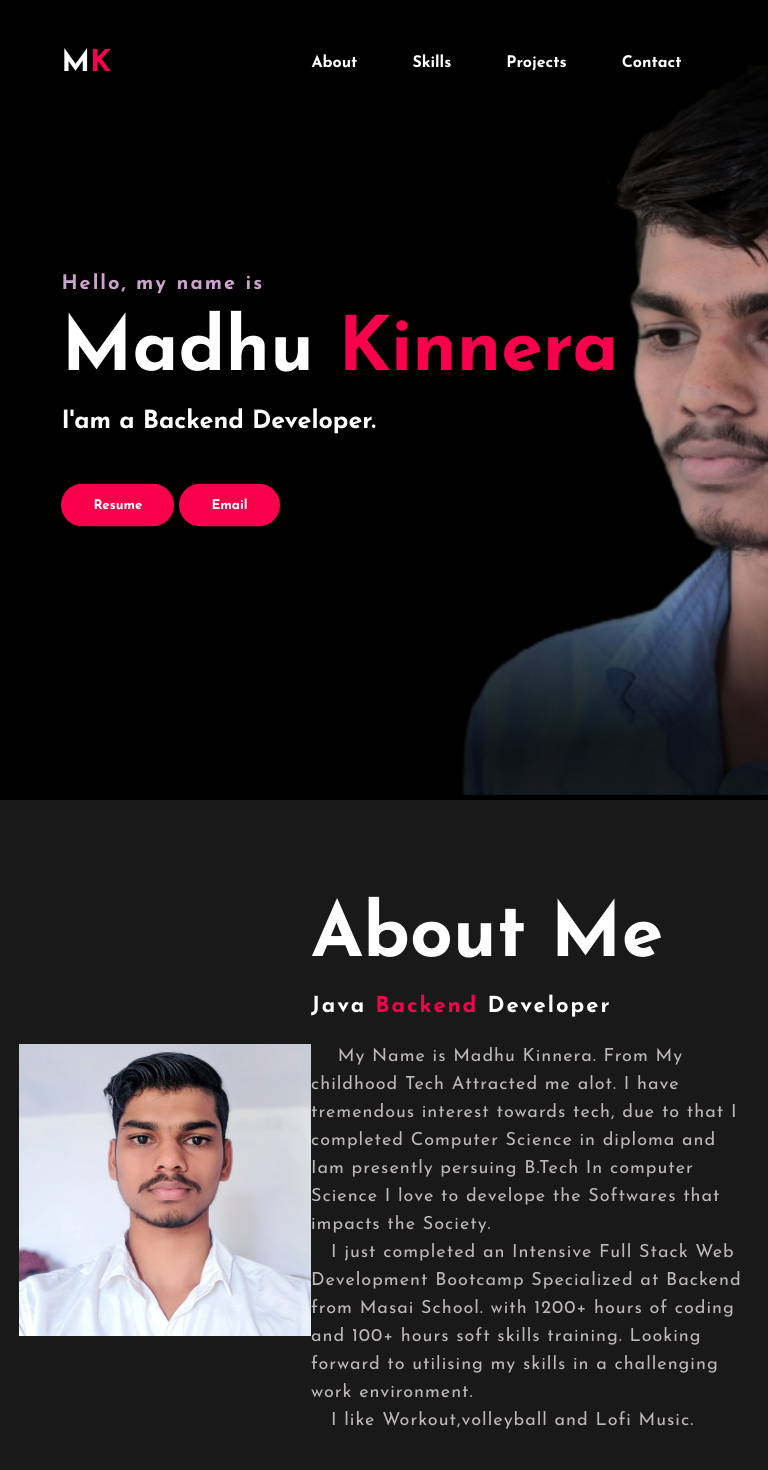
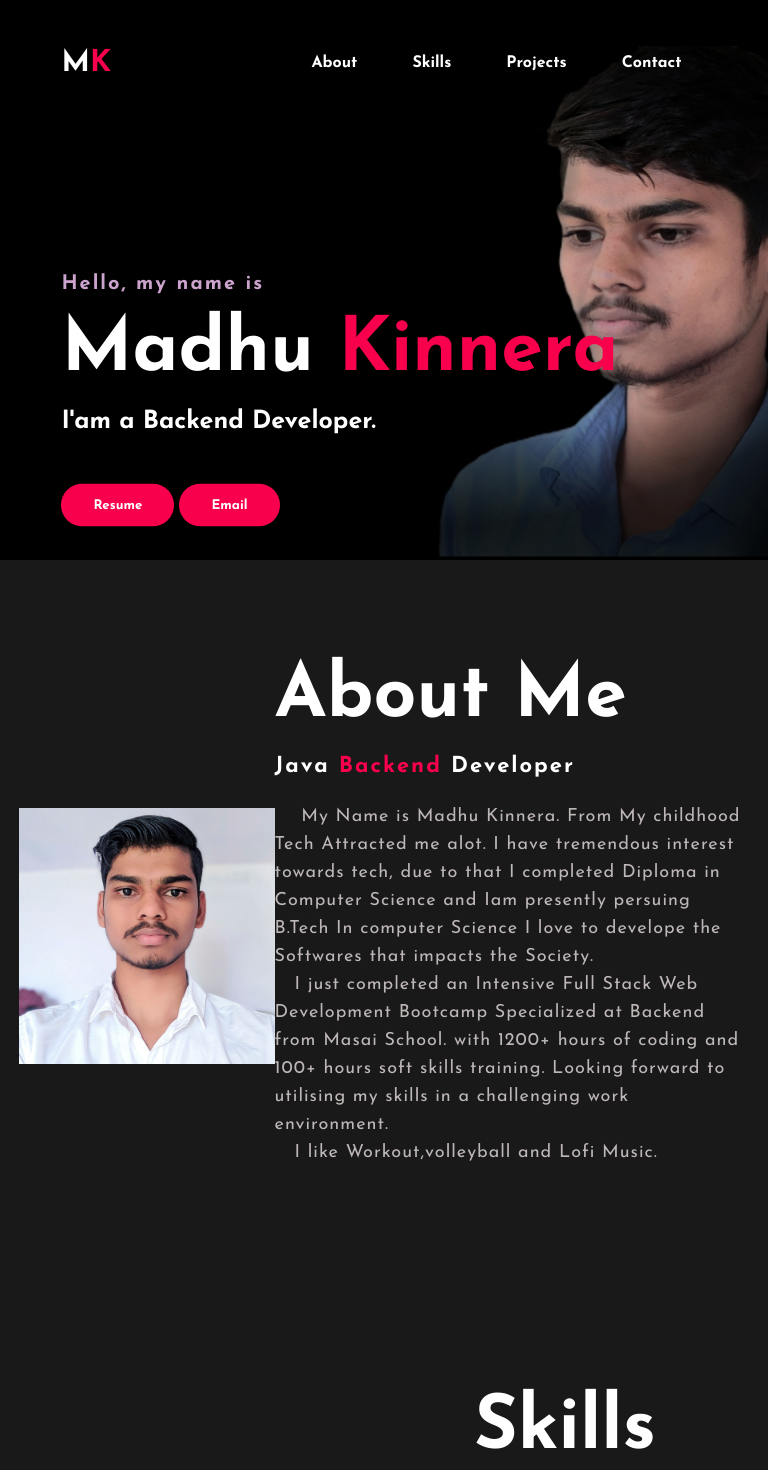
Before and after one commit to MadhuKinnera/MadhuKinnera.github.io, a plain HTML site: page index.html in a window 768 px wide. Shown: the top 1470 px of the page. Drawn offline with Linux system fonts and the light colour scheme.

Commit message:
responsiveness added

```diff
--- a/css/style.css
+++ b/css/style.css
@@ -309,3 +309,13 @@ footer p:nth-child(2){
 	bottom: 35px;
 	font-size: 14px;
 }
+
+/* medium screens */
+@media all and (min-width: 768px) and (max-width: 1024px) {
+.main img{
+	width:35%;
+}
+.hero{
+	height:70vh;
+}
+  }
--- a/index.html
+++ b/index.html
@@ -50,8 +50,8 @@
 				<p>
 					&nbsp; &nbsp; My Name is Madhu Kinnera. From My childhood Tech Attracted me alot.
 					I have tremendous interest towards
-					tech, due to that I completed Computer
-					Science in diploma and Iam presently persuing B.Tech In computer Science
+					tech, due to that I completed Diploma in Computer
+					Science and Iam presently persuing B.Tech In computer Science
 					I love to develope the Softwares that impacts the Society.
 						   <br>
 
```
